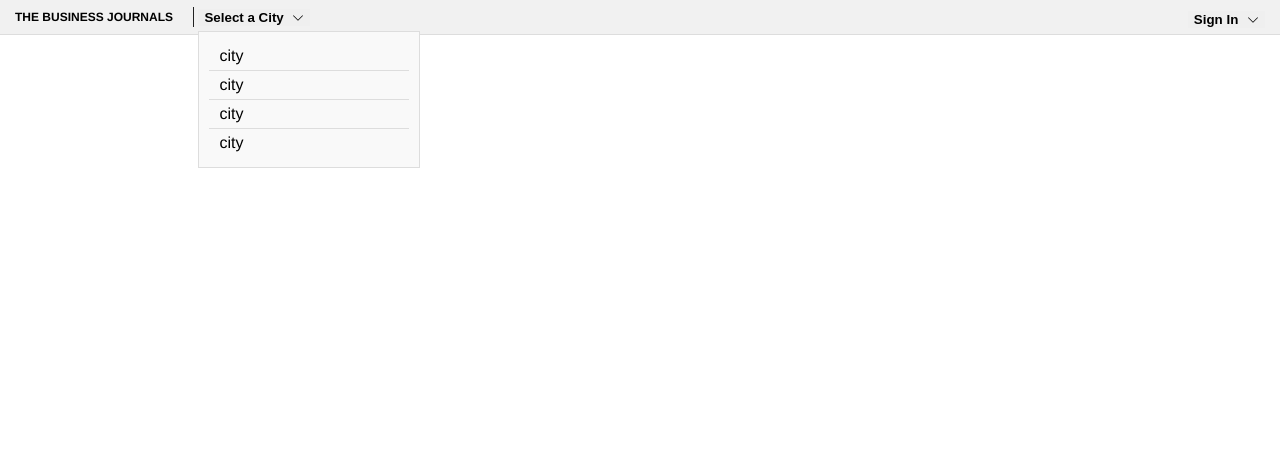
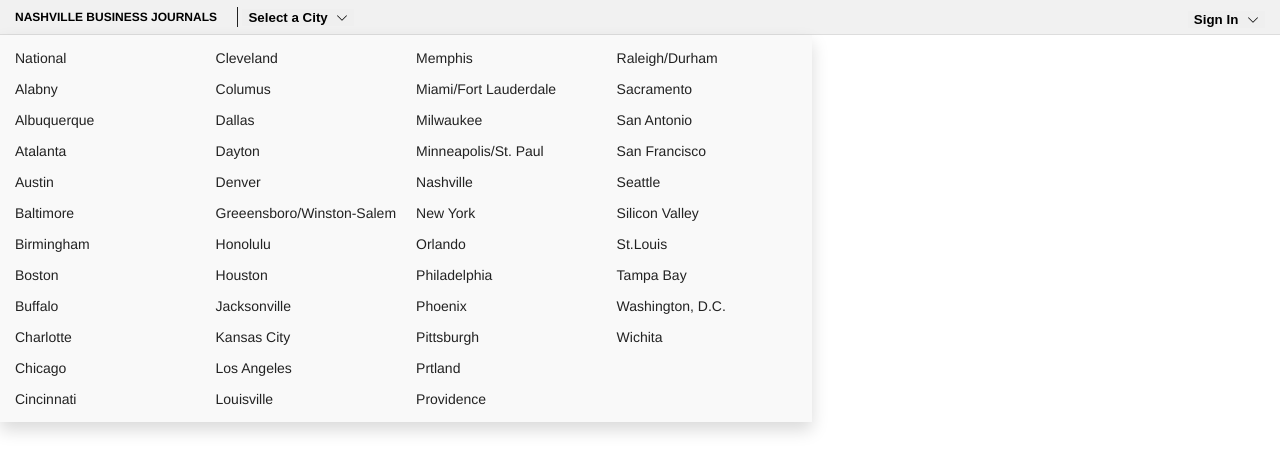
Before and after one commit to Leonardo-Davio/Business-Journal-Nashville---PPM, a plain HTML site: page index.html in a window 1280 px wide. Both pictures are taken after a click on the button "Select a City". Drawn offline with Linux system fonts and the light colour scheme.

Commit message:
Dropmenu for the city. Add a custom css for the dropMenu for the city. Add also another page that serve for link a working progress page.

```diff
--- a/index.html
+++ b/index.html
@@ -12,31 +12,76 @@
 
     <body>
         <header>
-            <div class="NavSite div-flex-container-column">
-                <div class="NavTitle">
-                    THE BUSINESS JOURNALS
+            <div class="NavSite FlexContainer">
+                <div class="NavSite-title">
+                    NASHVILLE BUSINESS JOURNALS
                 </div>
-                <div class="NavClear">&nbsp;</div>
-                <div class="dropdown-wrapper">
-                    <button id="dropdownButton" class="buttonH" onclick="toggleVisibility('dropdownMenu')">
+                <div class="LineVertical">&nbsp;</div>
+                <div class="Dropdown">
+                    <button id="dropdownButton" class="Button" onclick="toggleVisibility('dropdownMenu')">
                         Select a City
                         <img src="image/chevron-down.svg" alt="#">
                     </button>
-                    <div class="dropdown-container" id="dropdownMenu">
-                        <div class="dropdown-item">city</div>
-                        <div class="dropdown-item">city</div>
-                        <div class="dropdown-item">city</div>
-                        <div class="dropdown-item">city</div>
+                    <div class="Dropdown-container NoBorder " id="dropdownMenu">
+                        <div class="GridCity">
+                            <a href="WorkingProgress.html">National</a>
+                            <a href="WorkingProgress.html">Cleveland</a>
+                            <a href="WorkingProgress.html">Memphis</a>
+                            <a href="WorkingProgress.html">Raleigh/Durham</a>
+                            <a href="WorkingProgress.html">Alabny</a>
+                            <a href="WorkingProgress.html">Columus</a>
+                            <a href="WorkingProgress.html">Miami/Fort Lauderdale</a>
+                            <a href="WorkingProgress.html">Sacramento</a>
+                            <a href="WorkingProgress.html">Albuquerque</a>
+                            <a href="WorkingProgress.html">Dallas</a>
+                            <a href="WorkingProgress.html">Milwaukee</a>
+                            <a href="WorkingProgress.html">San Antonio</a>
+                            <a href="WorkingProgress.html">Atalanta</a>
+                            <a href="WorkingProgress.html">Dayton</a>
+                            <a href="WorkingProgress.html">Minneapolis/St. Paul</a>
+                            <a href="WorkingProgress.html">San Francisco</a>
+                            <a href="WorkingProgress.html">Austin</a>
+                            <a href="WorkingProgress.html">Denver</a>
+                            <a href="WorkingProgress.html">Nashville</a>
+                            <a href="WorkingProgress.html">Seattle</a>
+                            <a href="WorkingProgress.html">Baltimore</a>
+                            <a href="WorkingProgress.html">Greeensboro/Winston-Salem</a>
+                            <a href="WorkingProgress.html">New York</a>
+                            <a href="WorkingProgress.html">Silicon Valley</a>
+                            <a href="WorkingProgress.html">Birmingham</a>
+                            <a href="WorkingProgress.html">Honolulu</a>
+                            <a href="WorkingProgress.html">Orlando</a>
+                            <a href="WorkingProgress.html">St.Louis</a>
+                            <a href="WorkingProgress.html">Boston</a>
+                            <a href="WorkingProgress.html">Houston</a>
+                            <a href="WorkingProgress.html">Philadelphia</a>
+                            <a href="WorkingProgress.html">Tampa Bay</a>
+                            <a href="WorkingProgress.html">Buffalo</a>
+                            <a href="WorkingProgress.html">Jacksonville</a>
+                            <a href="WorkingProgress.html">Phoenix</a>
+                            <a href="WorkingProgress.html">Washington, D.C.</a>
+                            <a href="WorkingProgress.html">Charlotte</a>
+                            <a href="WorkingProgress.html">Kansas City</a>
+                            <a href="WorkingProgress.html">Pittsburgh</a>
+                            <a href="WorkingProgress.html">Wichita</a>
+                            <a href="WorkingProgress.html">Chicago</a>
+                            <a href="WorkingProgress.html">Los Angeles</a>
+                            <a href="WorkingProgress.html">Prtland</a>
+                            <a></a>
+                            <a href="WorkingProgress.html">Cincinnati</a>
+                            <a href="WorkingProgress.html">Louisville</a>
+                            <a href="WorkingProgress.html">Providence</a>
+                        </div>
                     </div>
                 </div>
-                <div class="dropdown-wrapper signLeft">
-                    <button id="dropdownButtonSignin" class="buttonH" onclick="toggleVisibility('dropdownSign')">
+                <div class="Dropdown Button--signRight">
+                    <button id="dropdownButtonSignin" class="Button" onclick="toggleVisibility('dropdownSign')">
                         Sign In
                         <img src="image/chevron-down.svg" alt="#">
                     </button>
-                    <div class="dropdown-container" id="dropdownSign">
-                        <div class="dropdown-item">city</div>
-                        <div class="dropdown-item">pippo</div>
+                    <div class="Dropdown-container Dropdown-container--Right" id="dropdownSign">
+                        <div class="Dropdown-item">city</div>
+                        <div class="Dropdown-item">pippo</div>
                     </div>
                 </div>
             </div>
--- a/styles.css
+++ b/styles.css
@@ -1,13 +1,13 @@
-body {
-    font-family:'Graphik Web', 'Helvetica Neue', Helvetica, Arial, sans-serif
+Body {
+    font-family: 'Graphik Web', 'Helvetica Neue', Helvetica, Arial, sans-serif;
 }
 
-.div-flex-container-column {
+.FlexContainer {
     display: flex;
     flex-direction: row;
 }
 
-header {
+Header {
     position: fixed;
     display: flex;
     flex-direction: column;
@@ -23,7 +23,7 @@ header {
     align-items: center;
 }
 
-.NavTitle{
+.NavSite-title {
     font-weight: 700;
     font-size: 12px;
     text-align: center;
@@ -34,56 +34,86 @@ header {
     width: auto;
 }
 
-.NavClear{
+.LineVertical {
     border-left: 1px solid #222;
     height: 20px;
 }
 
-.buttonH{
+.Button {
     border: none;
     align-self: center;
     cursor: pointer;
     font-weight: 700;
 }
 
-.buttonH img {
+.Button img {
     vertical-align: middle;
     height: 12px;
     margin-left: 5px;
 }
 
-.dropdown-wrapper{
+.Dropdown {
     position: relative;
 }
 
-.dropdown-container{
+.Dropdown-container {
     display: none;
-    position: absolute;
+    position: fixed;
+    top: 35px;
     background-color: #f9f9f9;
     border: 1px solid #ddd;
-    margin-top: 5px;
     padding: 10px;
-    width: 200px;
+    width: auto;
     z-index: 1000;
+    box-shadow: 0 .5rem 1rem rgba(0,0,0,.15);
 }
 
-.dropdown-item {
+.NoBorder{
+    border: 0 !important;
+    left:0;
+}
+.GridCity{
+    display: grid;
+    grid-template-columns: repeat(4, 1fr);
+    row-gap: 5px;
+    column-gap: 10px;
+    justify-content: start;
+}
+
+.GridCity a{
+    font-weight: 400;
+    font-size: 14px;
+    text-decoration: none;
+    padding: 5px;
+    white-space: nowrap;
+    color: #222;
+}
+
+.GridCity a:hover {
+    color: #23556e;
+}
+
+.Dropdown-item {
     padding: 5px 10px;
     border-bottom: 1px solid #ddd;
     cursor: pointer;
 }
 
-.dropdown-item:last-child {
+.Dropdown-item:last-child {
     border-bottom: none;
 }
 
-.dropdown-item:hover {
+.Dropdown-item:hover {
     background-color: #f1f1f1;
 }
 
-.signLeft{
+.Button--signRight {
     position: fixed;
     right: 15px;
     top: 10px;
+}
 
+.Dropdown-container--Right {
+    position: absolute;
+    right: 15px;
 }
```
Also changed, not shown: WorkingProgress.html (added, +29 -0 lines).
